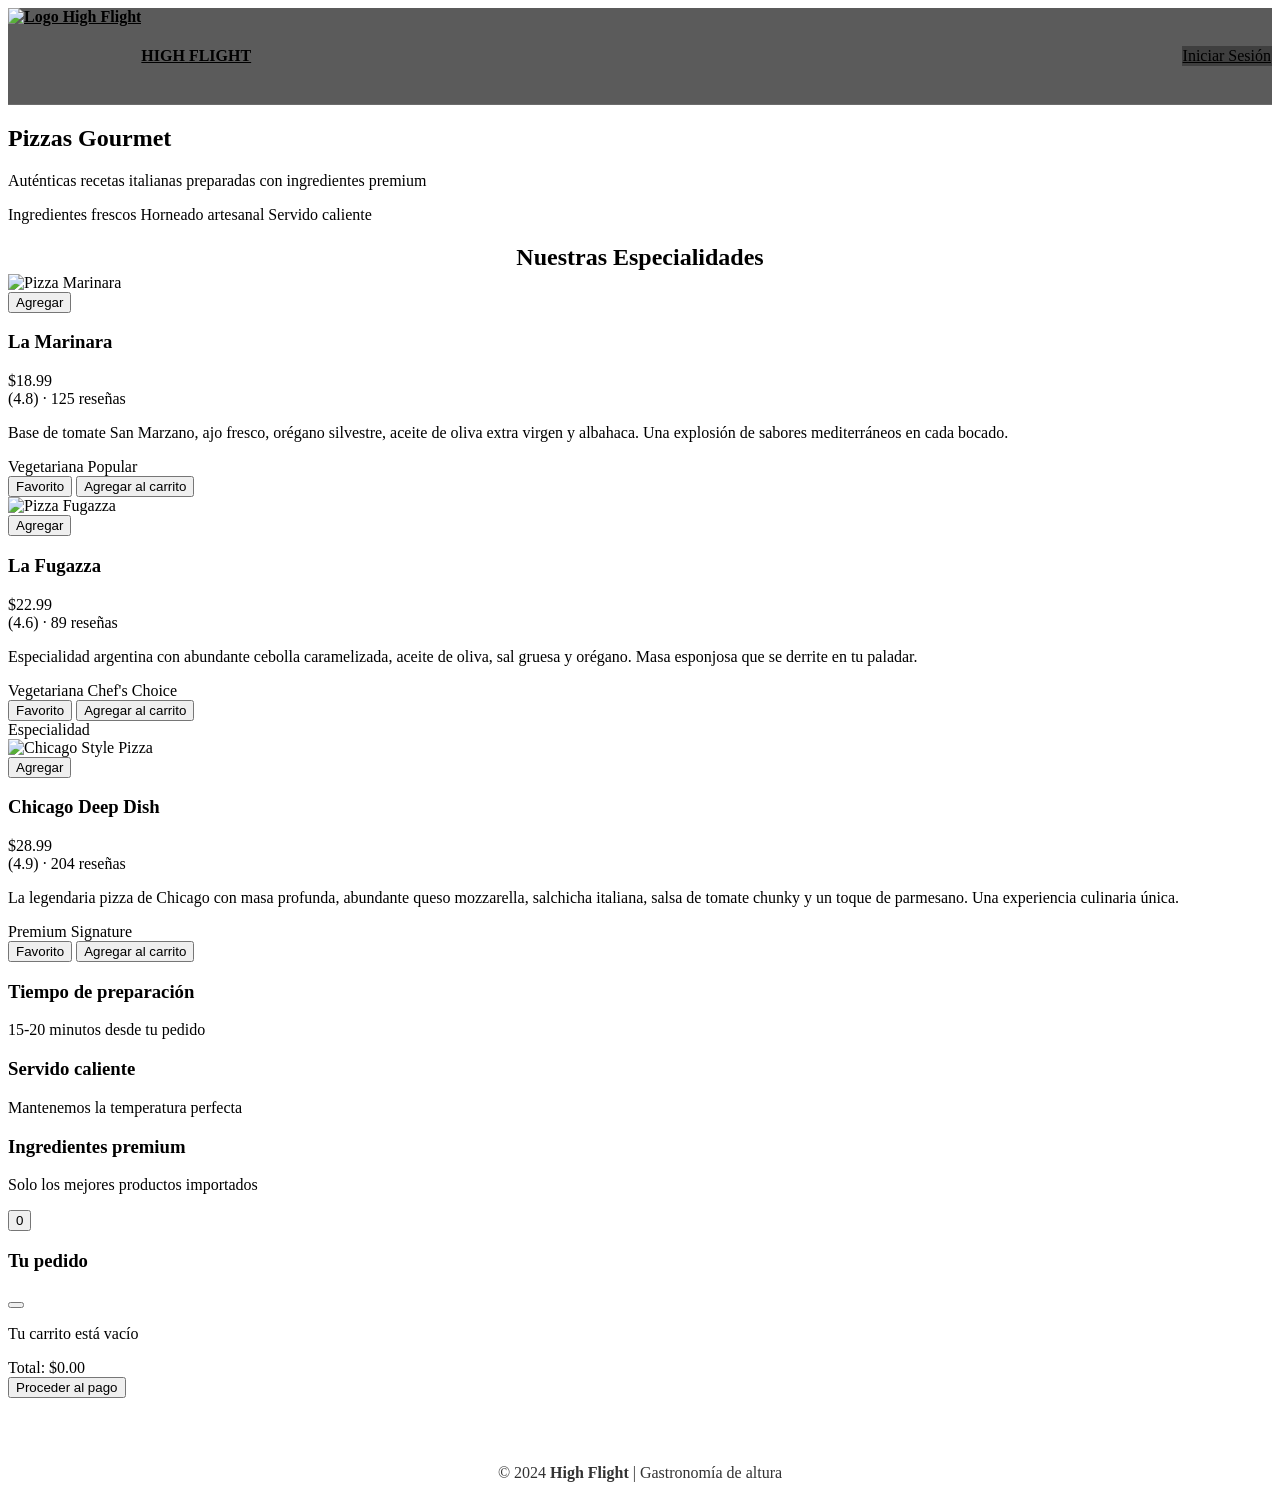
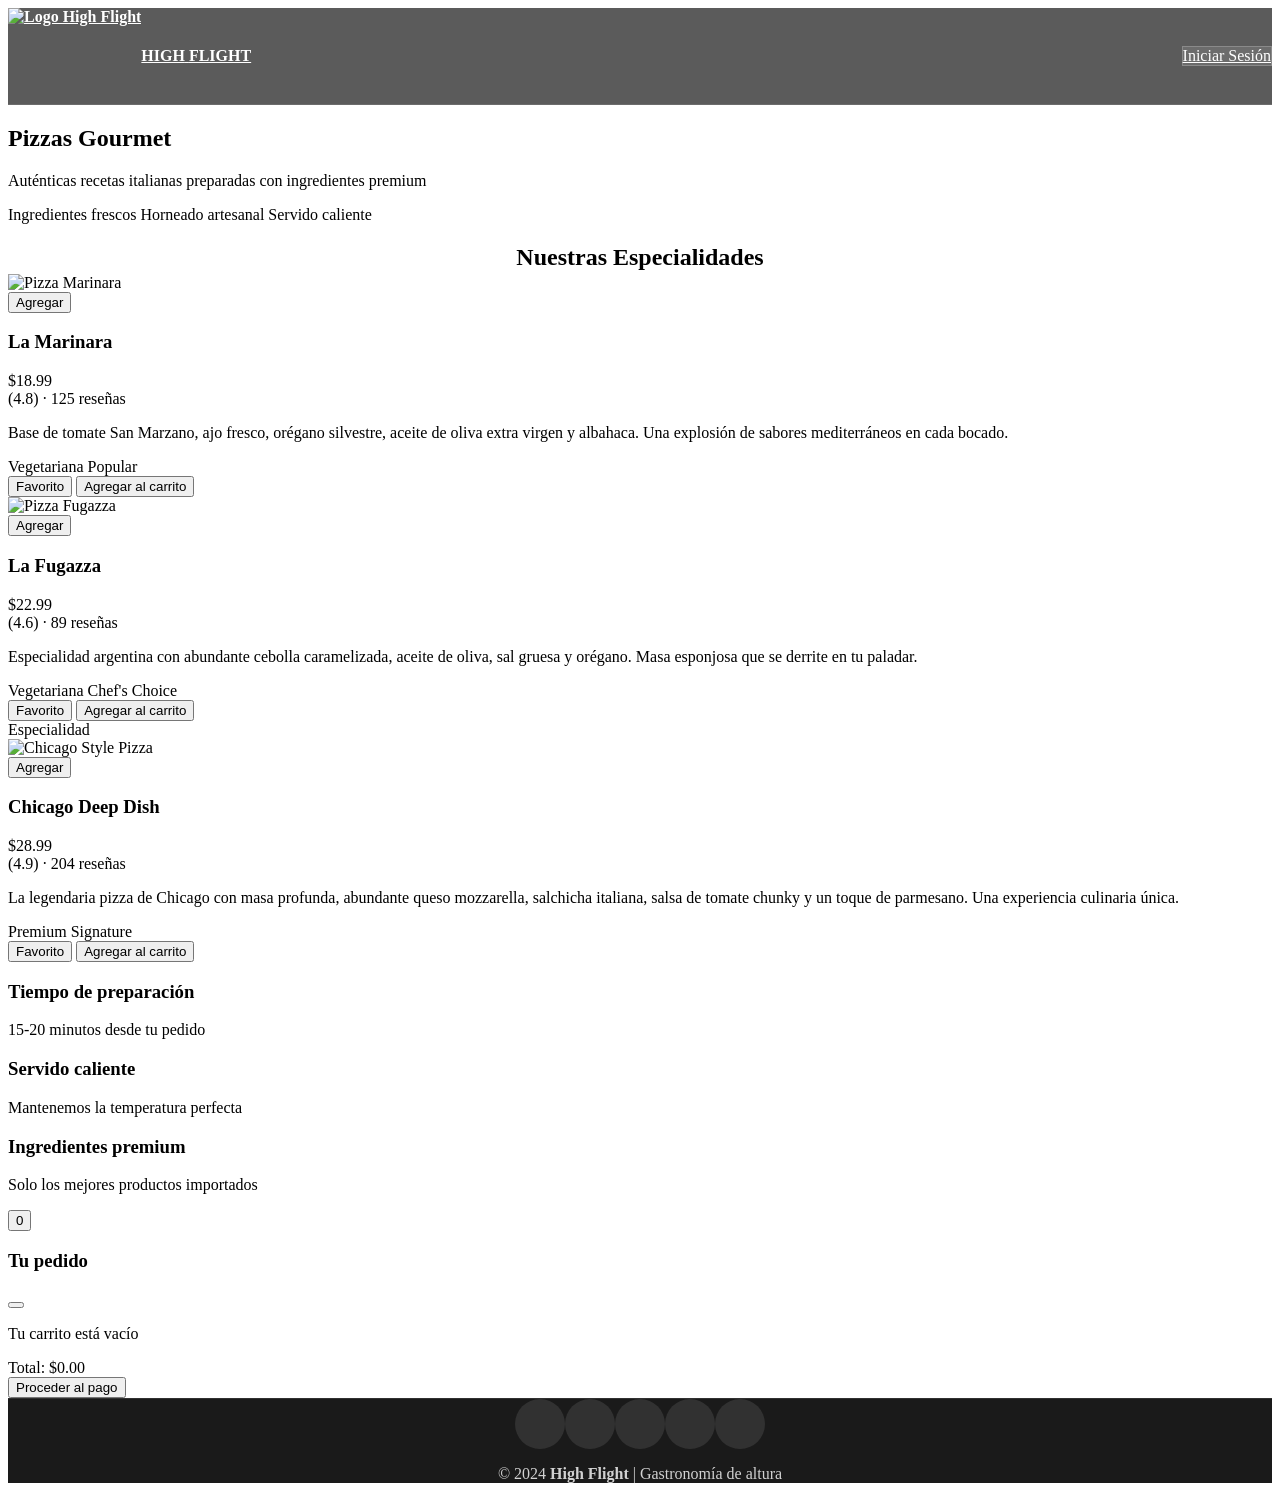

implement global CSS base styles and project-wide modular JS/CSS architecture

--- a/css/layout.css
+++ b/css/layout.css
@@ -19,7 +19,7 @@
     display: flex;
     align-items: center;
     gap: var(--spacing-sm);
-    color: var(--light);
+    color: #ffffff;
     font-weight: 700;
     font-size: var(--font-size-large);
 }
@@ -43,12 +43,12 @@
     display: flex;
     align-items: center;
     gap: var(--spacing-xs);
-    background: rgba(0, 0, 0, 0.3);
-    color: var(--light);
+    background: rgba(255, 255, 255, 0.1);
+    color: #ffffff;
     padding: var(--spacing-sm) var(--spacing-md);
     border-radius: var(--border-radius);
     font-size: var(--font-size-base);
-    border: 1px solid transparent;
+    border: 1px solid rgba(255, 255, 255, 0.2);
     transition: var(--transition);
 }
 
@@ -122,11 +122,12 @@
 }
 
 .footer {
-    background: var(--dark);
-    color: var(--light);
+    background: #1a1a1a;
+    color: #ffffff;
     text-align: center;
     padding: var(--spacing-lg) 0;
     margin-top: auto;
+    border-top: 1px solid rgba(255, 255, 255, 0.1);
 }
 
 .social-links {
